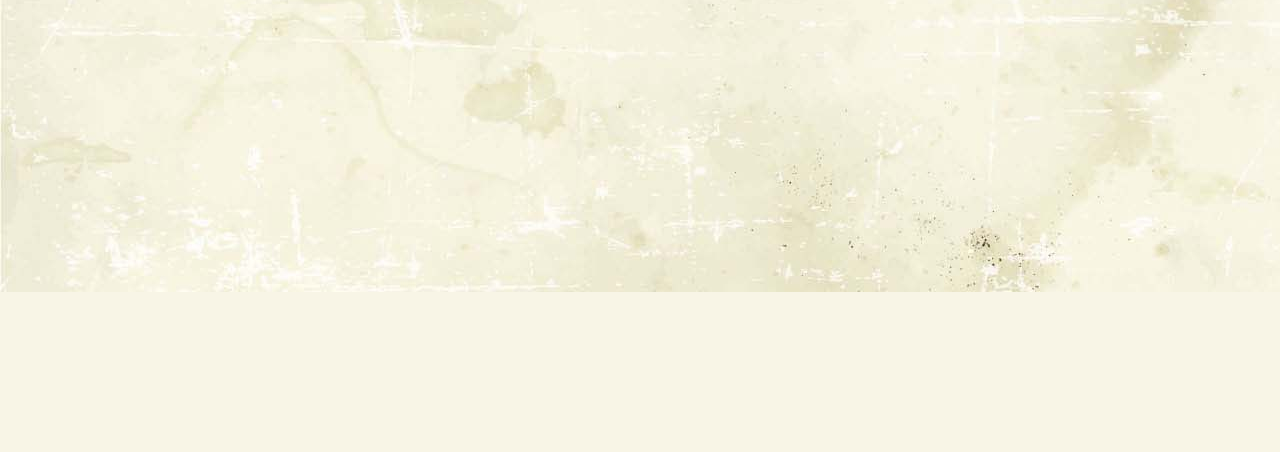
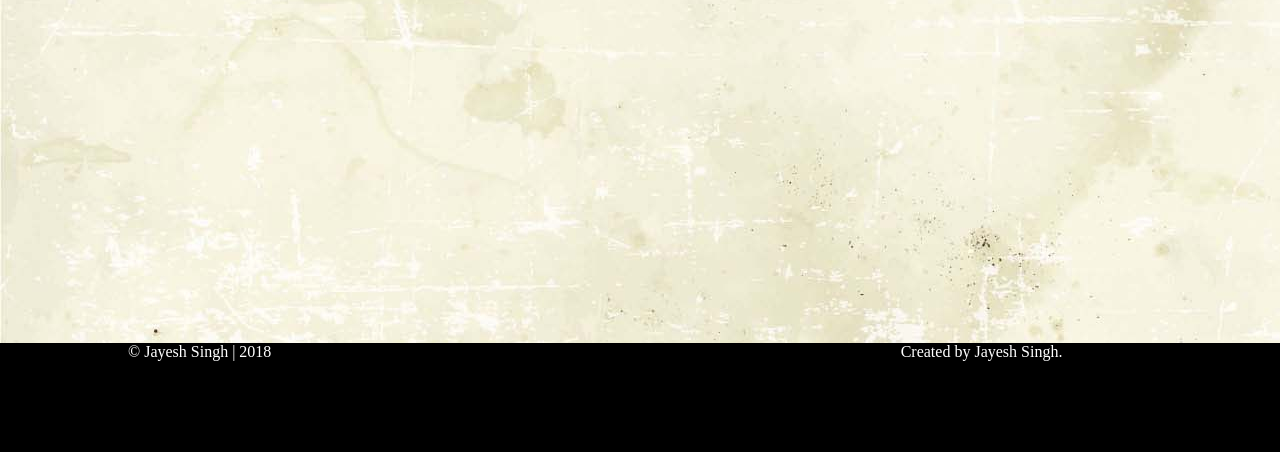
Before and after one commit to jayeshsingh9767/PicMesh, a Django app: page /collection/ in a window 1280 px wide. Shown: the part 508-960 px from the top of the page. Before the commit the page ends 800 px from the top, so only its background shows below. Run offline with Django 3.2, Linux system fonts and the light colour scheme; data comes from the database, SQL or seed files in the repository; both versions use the stored data as it was after the commit; some libraries are stand-ins or nearby versions; some web fonts are replaced.

Commit message:
Added footer and favicon to admin page

```diff
--- a/home/models.py
+++ b/home/models.py
@@ -1,6 +1,6 @@
 from django.db import models
 from django.contrib.auth.models import User
-
+from django.core.exceptions import ValidationError
 from PIL import Image, ImageDraw, ImageFont
 
 
@@ -8,21 +8,27 @@ from PIL import Image, ImageDraw, ImageFont
 
 # Algorithm for adding Watermark to Image
 def watermark_image_with_text(filename):
-    text = 'PicMesh'
-    color = 'blue'
-    fontfamily = 'arial.ttf'
-    image = Image.open(filename).convert('RGBA')
-    imageWatermark = Image.new('RGBA', image.size, (255, 255, 255, 0))
-    draw = ImageDraw.Draw(imageWatermark)
-    width, height = image.size
-    font = ImageFont.truetype(fontfamily, int(height / 20))
-    textWidth, textHeight = draw.textsize(text, font)
-    x = width / 5
-    y = height / 6
-    draw.text((x, y), text, color, font)
-    my_image = Image.alpha_composite(image, imageWatermark)
-    my_image.convert('RGB').save('D:\Github\PicMesh\media\water_'+filename.name + '.png')
-    return 'D:\Github\PicMesh\media\water_'+filename.name + '.png'
+    print(filename)
+    if ".TIF" in str(filename):
+        print('error Occoured')
+        raise ValidationError("Error ")
+    else:
+        print('Alright')
+        text = 'PicMesh'
+        color = 'blue'
+        fontfamily = 'arial.ttf'
+        image = Image.open(filename).convert('RGBA')
+        imageWatermark = Image.new('RGBA', image.size, (255, 255, 255, 0))
+        draw = ImageDraw.Draw(imageWatermark)
+        width, height = image.size
+        font = ImageFont.truetype(fontfamily, int(height / 20))
+        textWidth, textHeight = draw.textsize(text, font)
+        x = width / 5
+        y = height / 6
+        draw.text((x, y), text, color, font)
+        my_image = Image.alpha_composite(image, imageWatermark)
+        my_image.convert('RGB').save('D:\Github\PicMesh\media\water_'+filename.name + '.png')
+        return 'D:\Github\PicMesh\media\water_'+filename.name + '.png'
 
 
 class Photo(models.Model):
@@ -48,6 +54,7 @@ class Photo(models.Model):
 
     # Overwrites save method and set value of display_pic by default
     def save(self, *args, **kwargs):
+        print(self.original_pic)
         if not self.pk:
             rotate_img_name = watermark_image_with_text(self.original_pic)
         else:
--- a/signUp/forms.py
+++ b/signUp/forms.py
@@ -12,7 +12,7 @@ class SignUpForm(UserCreationForm):
     # mobile_no = forms.RegexField(regex=r'^\+?1?\d{9,15}$')
     phone_regex = RegexValidator(regex=r'^\+?1?\d{12,12}$',
                                  message="Phone number must be entered in the format:"
-                                         " '+999999999'. Up to 13 digits allowed.",)
+                                         " '+911234567890'. Up to 10 digits allowed.",)
     mobile_no = forms.CharField(validators=[phone_regex], max_length=17, initial='+91')  # validators should be a list
 
     class Meta:
--- a/static/PicMesh/style.css
+++ b/static/PicMesh/style.css
@@ -112,7 +112,7 @@ header{
     text-decoration: none;
   }
 
-  li:hover{
+  .menuItem:hover{
     background-color: #fff;
     border-radius: 30px;
     box-shadow: 2px 2px 5px #707670;
@@ -246,3 +246,30 @@ header{
     cursor: pointer;
     transition: 0.3s;
 }
+
+#dynamic{
+  min-height: 100%;
+}
+
+footer{
+  height: 8.5vw;
+  width:100%;
+  background-color: #000;
+}
+
+.footerText{
+  /* display: inline; */
+  color: #fff;
+  font-size: 1.25vw;
+  width: 80vw;
+}
+
+#copyright{
+  position: relative;
+  left: 10vw;
+}
+
+#creater{
+  position: absolute;
+  right: 7vw;
+}
--- a/templates/base.html
+++ b/templates/base.html
@@ -50,10 +50,14 @@
                 </div>
             </header>
         </main>
-
+        <div id="dynamic">
         {% block content%}
 
         {% endblock %}
+        </div>
+        <footer>
+          <p class="footerText" id="copyright">&copy; Jayesh Singh | 2018 <span id="creater">Created by Jayesh Singh.</span></p>
+        </footer>
 
 </body>
 </html>
```
Also changed, not shown: templates/admin/base_site.html (added, +11 -0 lines), db.sqlite3.
